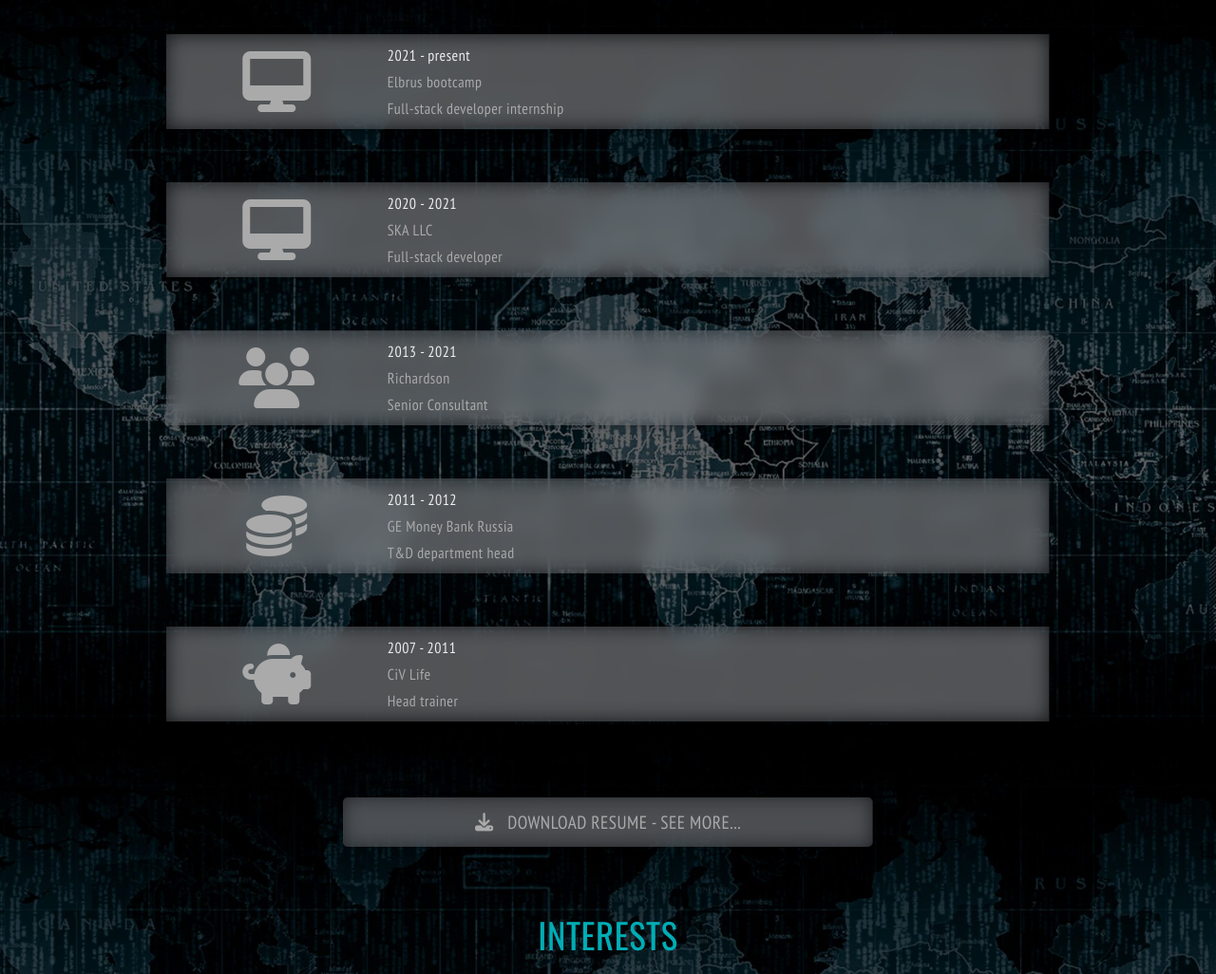
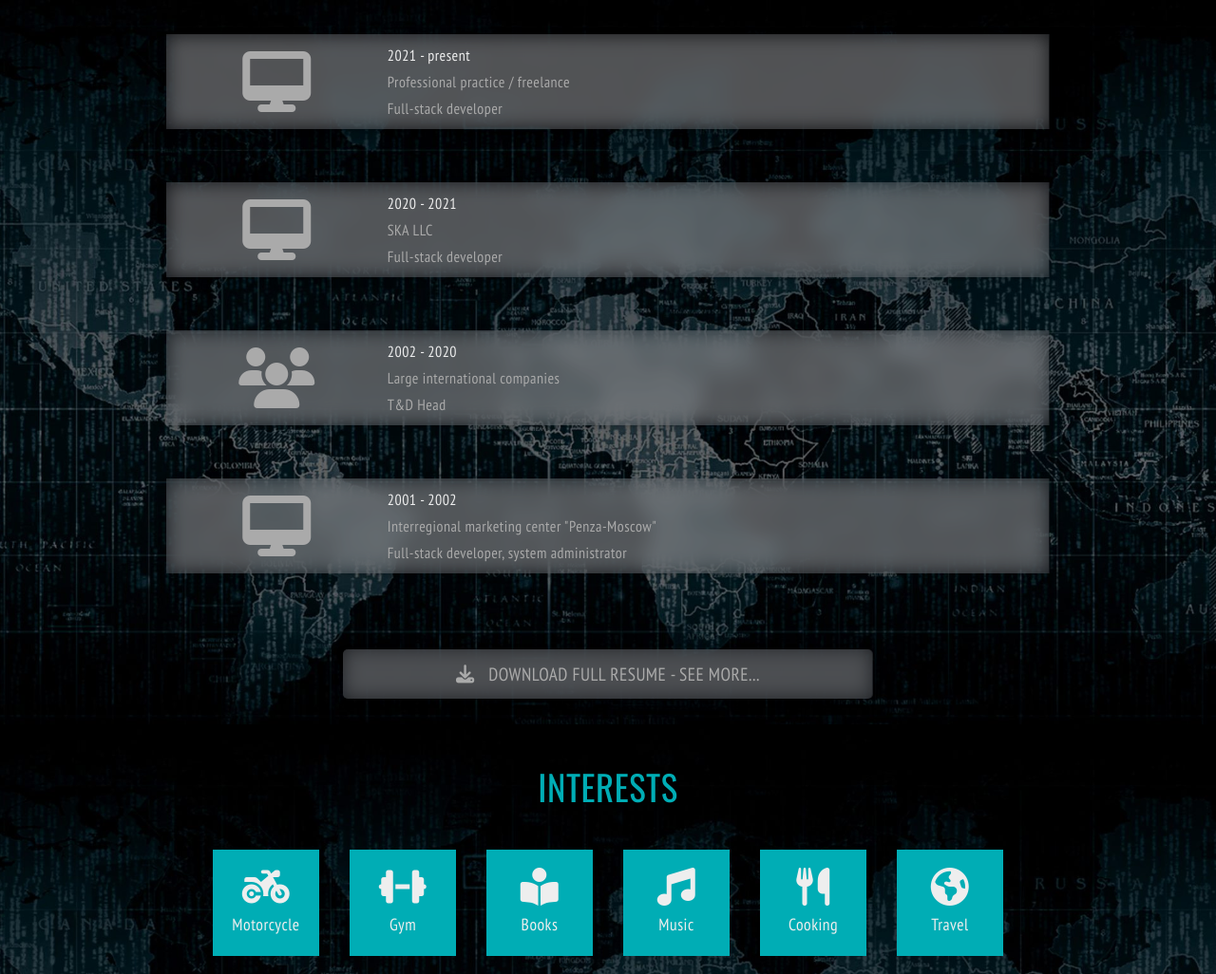
Before and after one commit to DmitriyRud/DmitriyRud.github.io, a plain HTML site: page index_en.html in a window 1280 px wide. Shown: the part 1637-2663 px from the top of the page at 95% size. Drawn offline with nearby package versions, Linux system fonts and the light colour scheme.

Commit message:
english page updated

```diff
--- a/index_en.html
+++ b/index_en.html
@@ -164,7 +164,7 @@
                             <span style="width: 80%"></span>
                         </div>
                         <div class="skill">
-                            <span class="skill-name">Redux</span>
+                            <span class="skill-name">C</span>
                             <span class="skill-value">75%</span>
                         </div>
                         <div class="progress-bar green stripes">
@@ -260,6 +260,10 @@
                             <div class="checklist_card">
                                 <div class="checklist_line">
                                     <i class="fa fa-check-circle" aria-hidden="true"></i>
+                                    <span>Redux</span>
+                                </div>
+                                <div class="checklist_line">
+                                    <i class="fa fa-check-circle" aria-hidden="true"></i>
                                     <span>Git and GitHub</span>
                                 </div>
                                 <div class="checklist_line">
@@ -274,10 +278,7 @@
                                     <i class="fa fa-check-circle" aria-hidden="true"></i>
                                     <span>Pupeteer.js & Cheerio</span>
                                 </div>
-                                <div class="checklist_line">
-                                    <i class="fa fa-check-circle" aria-hidden="true"></i>
-                                    <span>SASS</span>
-                                </div>
+
                             </div>
                             <div class="checklist_card">
                                 <div class="checklist_line">
@@ -341,15 +342,16 @@
                                 </div>
                                 <div class="work_description">
                                     <div class="work_line">2021 - present</div>
-                                    <div class="work_line">Elbrus bootcamp</div>
-                                    <div class="work_line">Full-stack developer internship</div>
+                                    <div class="work_line">Professional practice / freelance</div>
+                                    <div class="work_line">Full-stack developer</div>
                                 </div>
                             </div>
                         </div>
                         <div class="face face2">
                             <div class="content">
                                 <ul>
-                                    <li>Web applications team development</li>
+                                    <li>Personal and team development of SPA and other web applications</li>
+                                    <li>Completed projets description - please see the full CV and my GitHub</li>
                                 </ul>
                             </div>
                         </div>
@@ -386,64 +388,40 @@
                                     <i class="fa fa-users"></i>
                                 </div>
                                 <div class="work_description">
-                                    <div class="work_line">2013 - 2021</div>
-                                    <div class="work_line">Richardson</div>
-                                    <div class="work_line">Senior Consultant</div>
+                                    <div class="work_line">2002 - 2020</div>
+                                    <div class="work_line">Large international companies</div>
+                                    <div class="work_line">T&D Head</div>
                                 </div>
                             </div>
                         </div>
                         <div class="face face2">
                             <div class="content">
                                 <ul>
-                                    <li>Richardson customers in Russia sales&management system improvement (Cargill, Zinpro, DLL, Kennametal, Schlumberger, AVAYA, NOKIAN Tyres, ORICA, AMWAY, MINOVA, Endress&Hauser etc.)</li>
+                                    <li>Development and implementation of personnel training, development and motivation systems. Teams management (4 - 30 people).</li>
                                 </ul>
                             </div>
                         </div>
                     </div>
+
                     <div class="experience_card">
                         <div class="face face1 card">
                             <div class="content">
 
                                 <div class="work_logo">
-                                    <i class="fa fa-coins"></i>
+                                    <i class="fa fa-desktop"></i>
                                 </div>
                                 <div class="work_description">
-                                    <div class="work_line">2011 - 2012</div>
-                                    <div class="work_line">GE Money Bank Russia</div>
-                                    <div class="work_line">T&D department head</div>
+                                    <div class="work_line">2001 - 2002</div>
+                                    <div class="work_line">Interregional marketing center "Penza-Moscow"</div>
+                                    <div class="work_line">Full-stack developer, system administrator</div>
                                 </div>
                             </div>
                         </div>
                         <div class="face face2">
                             <div class="content">
                                 <ul>
-                                    <li>Managing the team of sales trainers</li>
-                                    <li>Developing, approving and implementation of new training programs & academies</li>
-                                    <li>T&D budget planning & controlling</li>
-                                </ul>
-                            </div>
-                        </div>
-                    </div>
-                    <div class="experience_card">
-                        <div class="face face1 card">
-                            <div class="content">
-
-                                <div class="work_logo">
-                                    <i class="fa fa-piggy-bank"></i>
-                                </div>
-                                <div class="work_description">
-                                    <div class="work_line">2007 - 2011</div>
-                                    <div class="work_line">CiV Life</div>
-                                    <div class="work_line">Head trainer</div>
-                                </div>
-                            </div>
-                        </div>
-                        <div class="face face2">
-                            <div class="content">
-                                <ul>
-                                    <li>Sales channels development (saving plans, personal loans&credit cards insurance)</li>
-                                    <li>Trainings & field coaching of Citibank Russia staff</li>
-                                    <li>Coaches work organization</li>
+                                    <li>Commercial web-sites development (Full-stack)</li>
+                                    <li>LAN administration</li>
                                 </ul>
                             </div>
                         </div>
@@ -456,7 +434,7 @@
                     <a href="cv/CV_Rudakov_Eng.pdf" target="cv">
                         <div class="cv_button">
                             <i class="fa fa-download" aria-hidden="true"></i>
-                            <p>Download resume - See more...</p>
+                            <p>Download full resume - See more...</p>
                         </div>
                     </a>
                 </div>
@@ -501,7 +479,7 @@
                     </div>
                 </a>
                 <div class="copyright">
-                    2021 &copy; Dmitriy Rudakov
+                    2021-2022 &copy; Dmitriy Rudakov
                 </div>
                 <a href="#top">
                     <div class="to_top">
```
